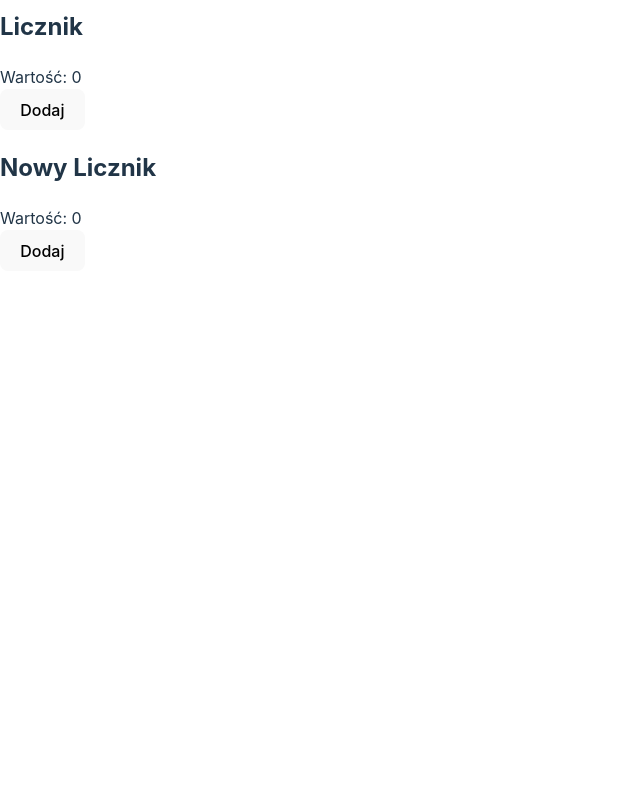
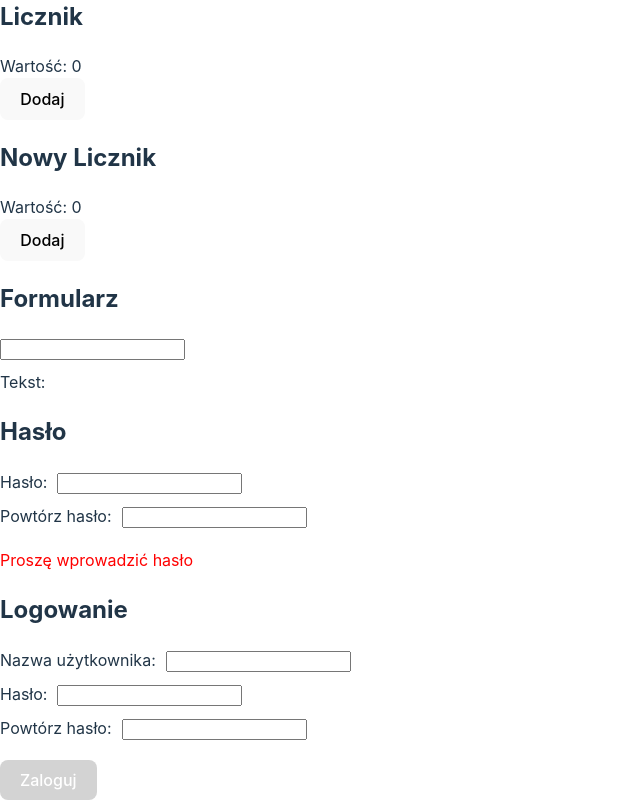
Before and after one commit to prezesJakub/Introduction-to-web-applications, a React (Vite) app in the folder Lab_5/lab5/: page / in a window 1280 px wide. Shown: the part 518-1318 px from the top of the page, without its empty margins (0-640 px from the left). Before the commit the page ends 800 px from the top, so only its background shows below. Built offline with nearby package versions, Linux system fonts and the light colour scheme.

Commit message:
Lab5 task 3 done

```diff
--- a/Lab_5/lab5/src/App.tsx
+++ b/Lab_5/lab5/src/App.tsx
@@ -3,6 +3,9 @@ import Koszyk from "./components/koszyk/Koszyk";
 import NowyKoszyk from "./components/koszyk/NowyKoszyk";
 import Licznik from "./components/liczniki/Licznik";
 import NowyLicznik from "./components/liczniki/NowyLicznik";
+import Formularz from "./components/formularze/Formularz";
+import Haslo from "./components/formularze/Haslo";
+import Logowanie from "./components/formularze/Logowanie";
 import "./index.css";
 
 function App() {
@@ -13,6 +16,9 @@ function App() {
       <NowyKoszyk />
       <Licznik />
       <NowyLicznik />
+      <Formularz />
+      <Haslo />
+      <Logowanie />
     </div>
   );
 }
--- /dev/null
+++ b/Lab_5/lab5/src/components/formularze/Formularz.tsx
@@ -0,0 +1,25 @@
+import React, {useState} from "react";
+
+function Formularz() {
+    const [text, setText] = useState("");
+
+    const handleInputChange = (event: React.ChangeEvent<HTMLInputElement>) => {
+        setText(event.target.value);
+    };
+
+    return (
+        <div>
+            <h2>Formularz</h2>
+            <input
+                type="text"
+                value={text}
+                onChange={handleInputChange}
+            />
+            <div style={{marginTop: "10px"}}>
+                Tekst: <strong>{text}</strong>
+            </div>
+        </div>
+    );
+}
+
+export default Formularz;
--- /dev/null
+++ b/Lab_5/lab5/src/components/formularze/Haslo.tsx
@@ -0,0 +1,54 @@
+import React, {useState} from "react";
+
+function Haslo() {
+    const [haslo, setHaslo] = useState("");
+    const [powtorzHaslo, setPowtorzHaslo] = useState("");
+
+    const handleHasloChange = (event: React.ChangeEvent<HTMLInputElement>) => {
+        setHaslo(event.target.value);
+    };
+
+    const handlePowtorzHasloChange = (event: React.ChangeEvent<HTMLInputElement>) => {
+        setPowtorzHaslo(event.target.value);
+    };
+
+    let message="";
+    if(!haslo && !powtorzHaslo) {
+        message="Proszę wprowadzić hasło";
+    } else if(haslo !== powtorzHaslo) {
+        message="Hasła nie są zgodne";
+    }
+
+    return (
+        <div>
+            <h2>Hasło</h2>
+            <div>
+                <label>
+                    Hasło:
+                    <input
+                        type="password"
+                        value={haslo}
+                        onChange={handleHasloChange}
+                        style={{marginLeft: "10px", marginBottom: "10px"}}
+                    />
+                </label>
+            </div>
+            <div>
+                <label>
+                    Powtórz hasło:
+                    <input
+                        type="password"
+                        value={powtorzHaslo}
+                        onChange={handlePowtorzHasloChange}
+                        style={{marginLeft: "10px", marginBottom: "10px"}}
+                    />
+                </label>
+            </div>
+            <div>
+                <div style={{color: "red", marginTop: "10px"}}>{message}</div>
+            </div>
+        </div>
+    );
+}
+
+export default Haslo;
--- /dev/null
+++ b/Lab_5/lab5/src/components/formularze/Logowanie.tsx
@@ -0,0 +1,85 @@
+import React, {useState} from "react";
+
+function Logowanie() {
+    const [userName, setUserName] = useState("");
+    const [haslo, setHaslo] = useState("");
+    const [powtorzHaslo, setPowtorzHaslo] = useState("");
+
+    const handleUserNameChange = (event: React.ChangeEvent<HTMLInputElement>) => {
+        setUserName(event.target.value);
+    };
+
+    const handleHasloChange = (event: React.ChangeEvent<HTMLInputElement>) => {
+        setHaslo(event.target.value);
+    };
+
+    const handlePowtorzHasloChange = (event: React.ChangeEvent<HTMLInputElement>) => {
+        setPowtorzHaslo(event.target.value);
+    };
+
+    const allFieldsFilled = userName.trim() !== "" && haslo.trim() !== "" && powtorzHaslo.trim() !== "";
+
+    const passwordMatched = haslo == powtorzHaslo;
+
+    const handleLogowanieClick = () => {
+        if(!passwordMatched) {
+            alert("Hasła nie są zgodne");
+        } else {
+            alert("Zalogowano poprawnie")
+        }
+    };
+
+    return (
+        <div>
+            <h2>Logowanie</h2>
+            <div>
+                <label>
+                    Nazwa użytkownika:
+                    <input
+                        type="text"
+                        value={userName}
+                        onChange={handleUserNameChange}
+                        style={{marginLeft: "10px", marginBottom: "10px"}}
+                    />
+                </label>
+            </div>
+            <div>
+                <label>
+                    Hasło:
+                    <input
+                        type="password"
+                        value={haslo}
+                        onChange={handleHasloChange}
+                        style={{marginLeft: "10px", marginBottom: "10px"}}
+                    />
+                </label>
+            </div>
+            <div>
+                <label>
+                    Powtórz hasło:
+                    <input
+                        type="password"
+                        value={powtorzHaslo}
+                        onChange={handlePowtorzHasloChange}
+                        style={{marginLeft: "10px", marginBottom: "10px"}}
+                    />
+                </label>
+            </div>
+            <button
+                onClick={handleLogowanieClick}
+                disabled={!allFieldsFilled}
+                style={{
+                    marginTop: "10px",
+                    padding: "10px 20px",
+                    backgroundColor: allFieldsFilled ? "green" : "lightgray",
+                    color: "white",
+                    border: "none",
+                    cursor: allFieldsFilled ? "pointer" : "not-allowed",
+                }}>
+                Zaloguj
+            </button>
+        </div>
+    );
+}
+
+export default Logowanie;
```
